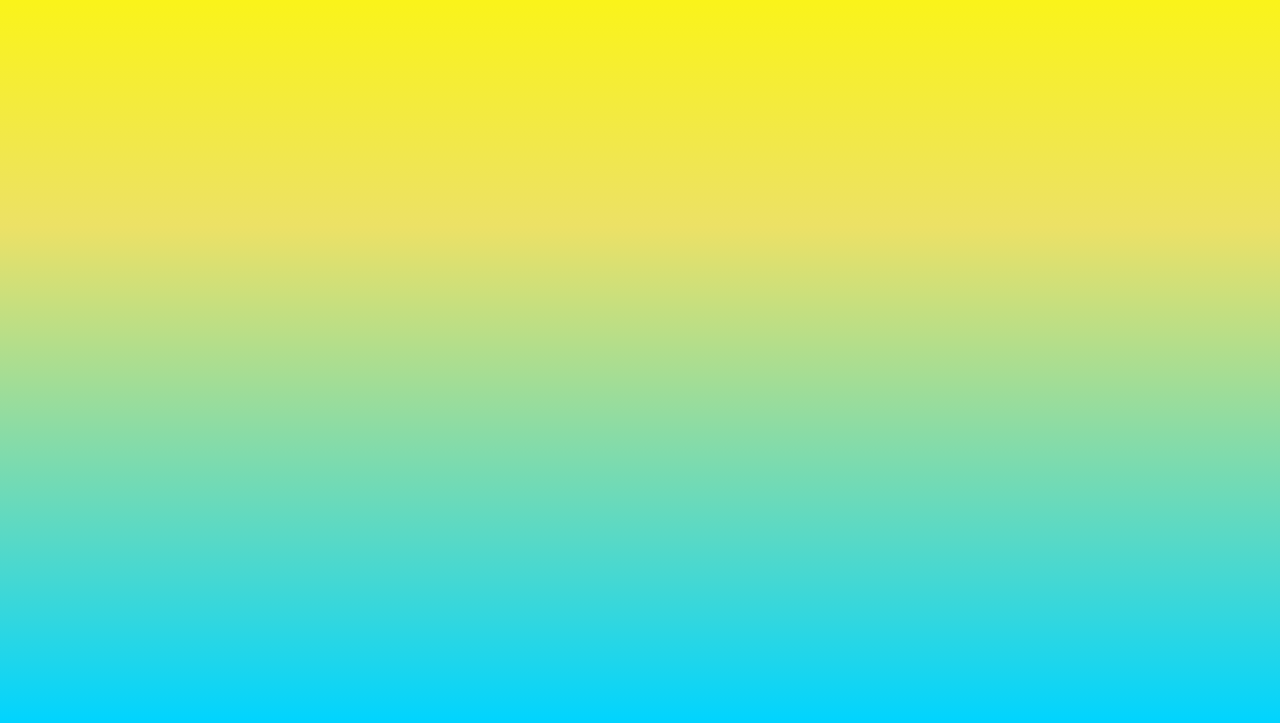
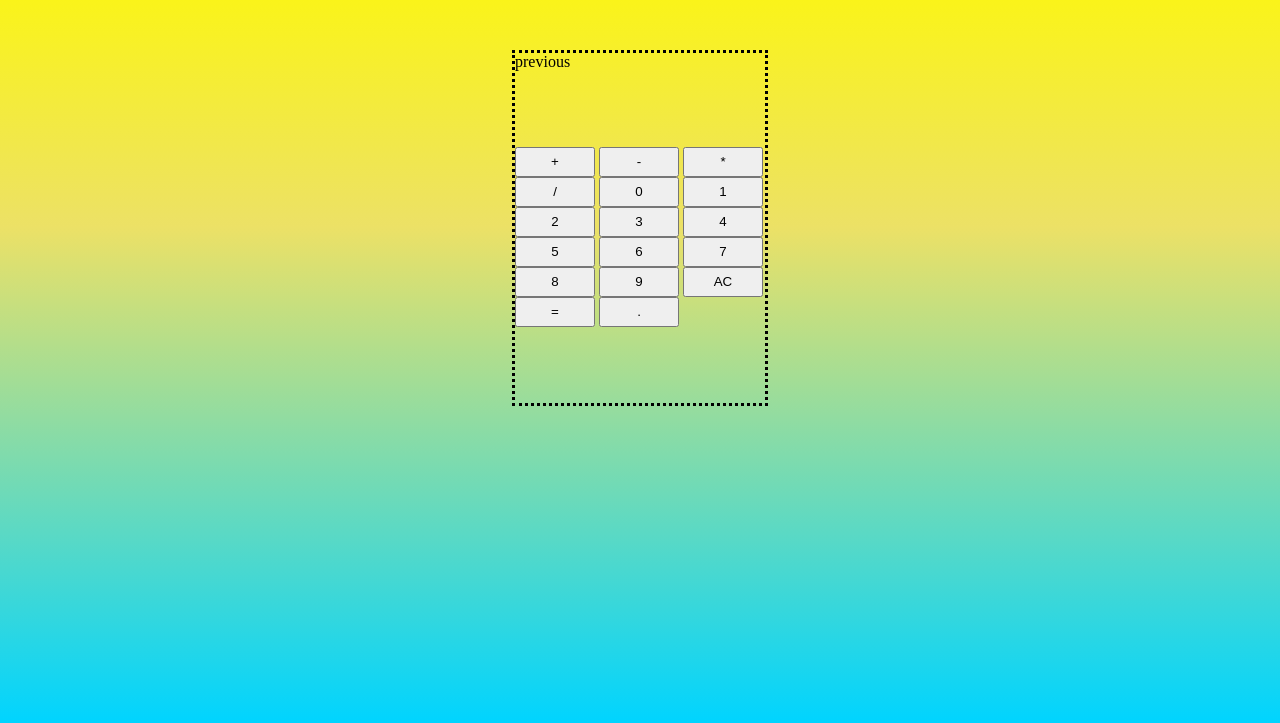
Before and after one commit to ctrlvee/Calculator-, a plain HTML site: page index.html in a window 1280 px wide. Shown: the part 77-800 px from the top of the page. Drawn offline with Linux system fonts and the light colour scheme.

Commit message:
Centered calculator structure and placed divs in proper order

```diff
--- a/style.css
+++ b/style.css
@@ -9,3 +9,25 @@ html {
     width:100%;
     height:100%;
 }
+body {
+    display: flex;
+    flex-direction: column;
+    align-items: center;
+    justify-content: space-b
+}
+
+.calcContainer {
+    display: flex;
+    flex-wrap: wrap;
+
+    margin: auto;
+    margin-top:7%;
+    width: 250px;
+    height: 350px;
+    border-style: dotted;
+
+}
+button {
+    width: 80px;
+    height: 30px;
+}
```
